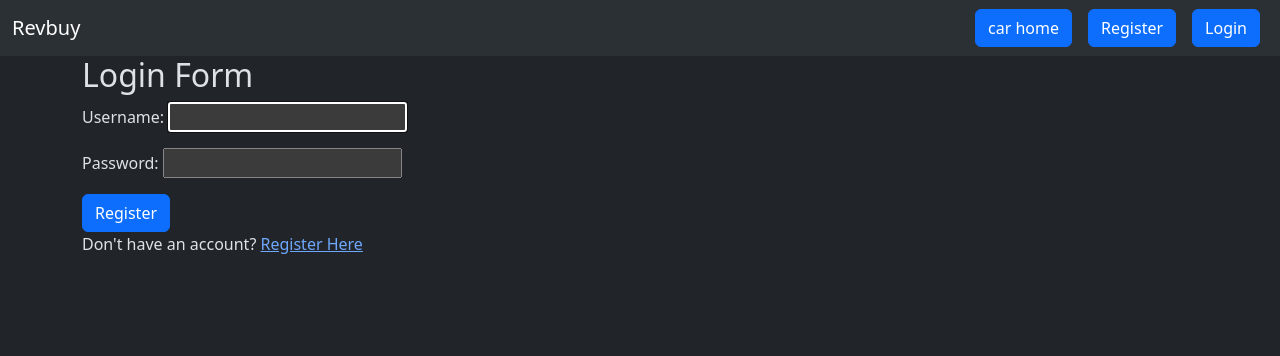
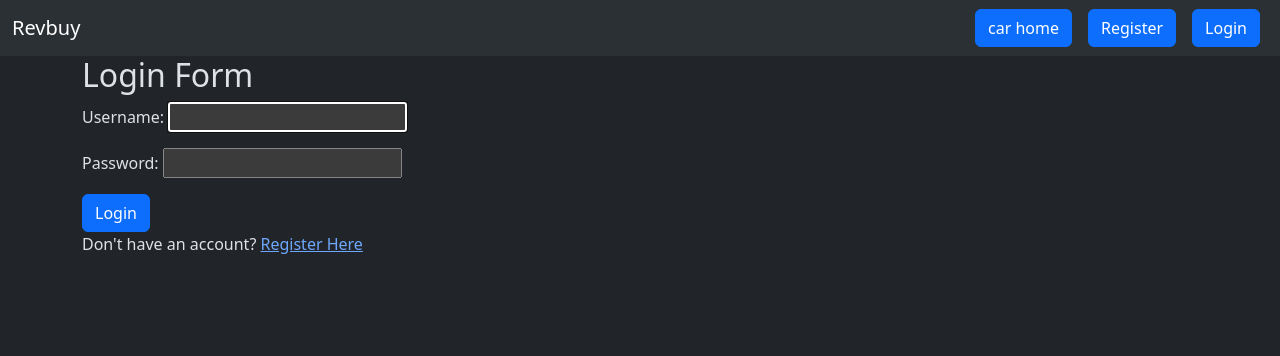
Before and after one commit to himanshu19704/revbuy, a Django app: page /accounts/login/ in a window 1280 px wide. Shown: the top 356 px of the page. Run offline with Django 5.2, Linux system fonts and the light colour scheme.

Commit message:
changes in ui

```diff
--- a/templates/registration/login.html
+++ b/templates/registration/login.html
@@ -4,7 +4,7 @@
 <form method="post">
     {% csrf_token %}
     {{form.as_p}}
-    <button class = "btn btn-primary">Register</button>
+    <button class = "btn btn-primary">Login</button>
 </form>
 <p>Don't have an account? <a href="{% url 'register' %}" > Register Here</a></p>
 {% endblock content %}
```
